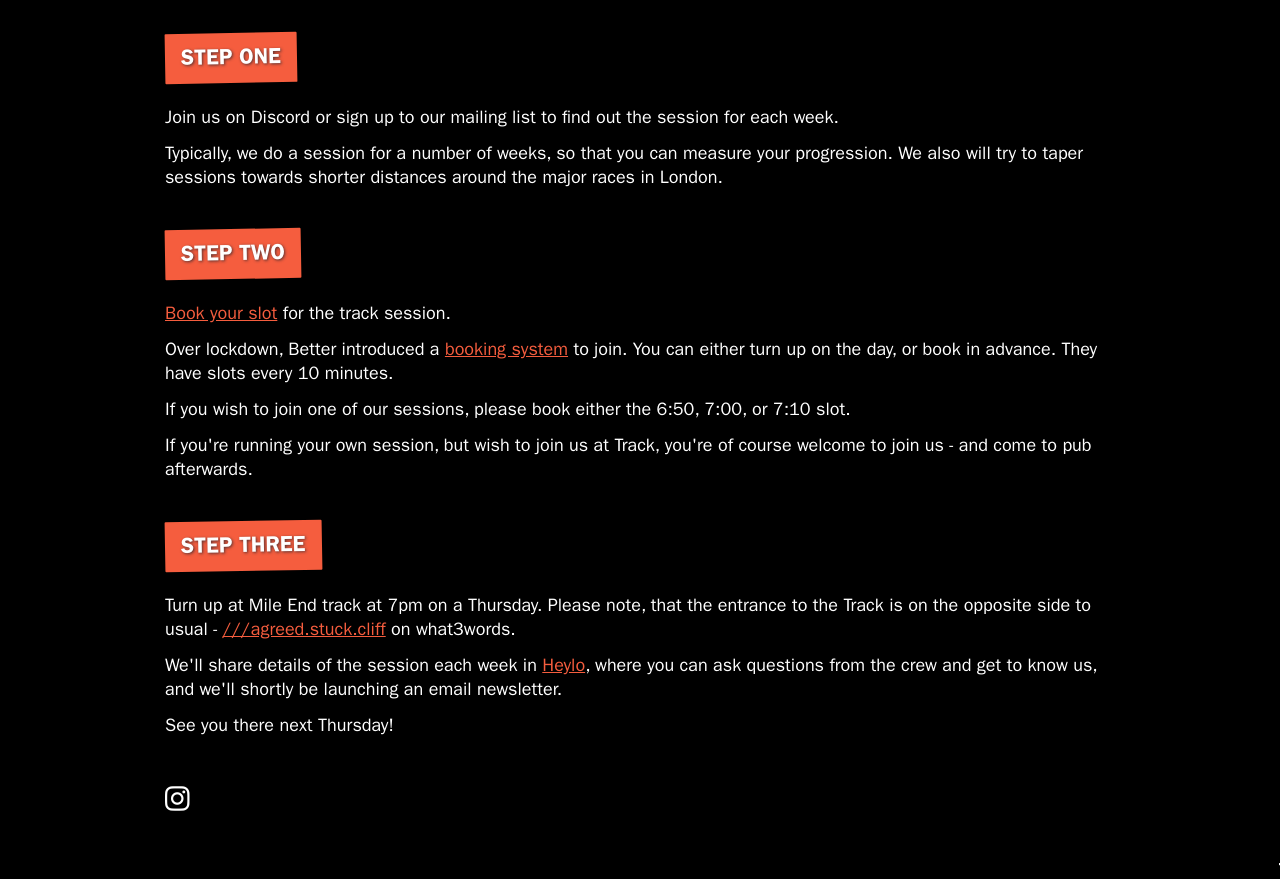
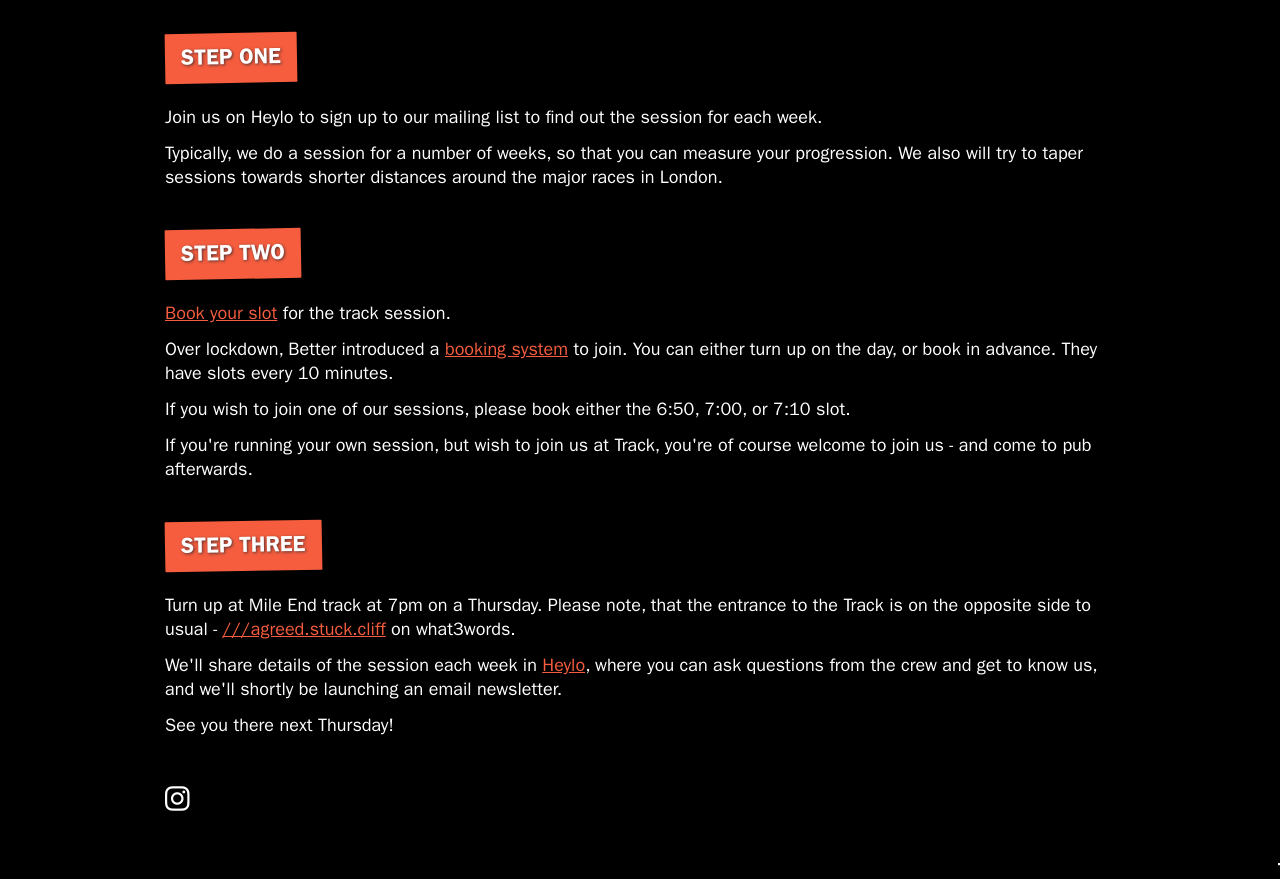
Before and after one commit to benhubbard434/trackeast, a Jekyll site: the page built from how-to-run-with-us.html, in a window 1280 px wide. Shown: the part 470-1349 px from the top of the page. Built offline with Jekyll 4.4.1, drawn with Linux system fonts in a browser that asks for light colours; nearby versions of some CDN libraries; some web fonts are replaced.

Commit message:
Update how-to-run-with-us.html

```diff
--- a/how-to-run-with-us.html
+++ b/how-to-run-with-us.html
@@ -8,7 +8,7 @@
 
 <h4 class="orange-highlight rotate">Step one</h4>
 
-<p>Join us on Discord or sign up to our mailing list to find out the session for each week.</p>
+<p>Join us on Heylo to sign up to our mailing list to find out the session for each week.</p>
 <p>Typically, we do a session for a number of weeks, so that you can measure your progression. We also will try to taper sessions towards shorter distances around the major races in London.</p>
 
 <h4 class="orange-highlight rotate">Step two</h4>
```
